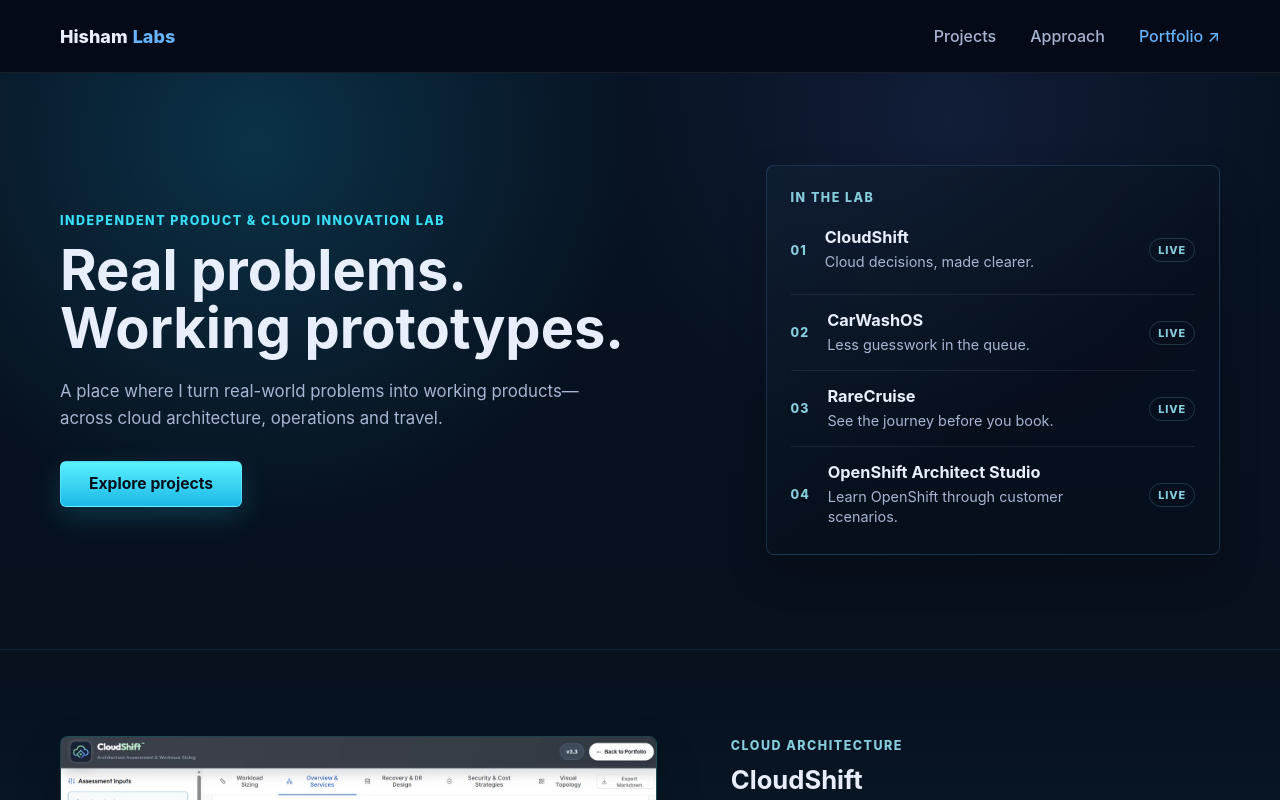
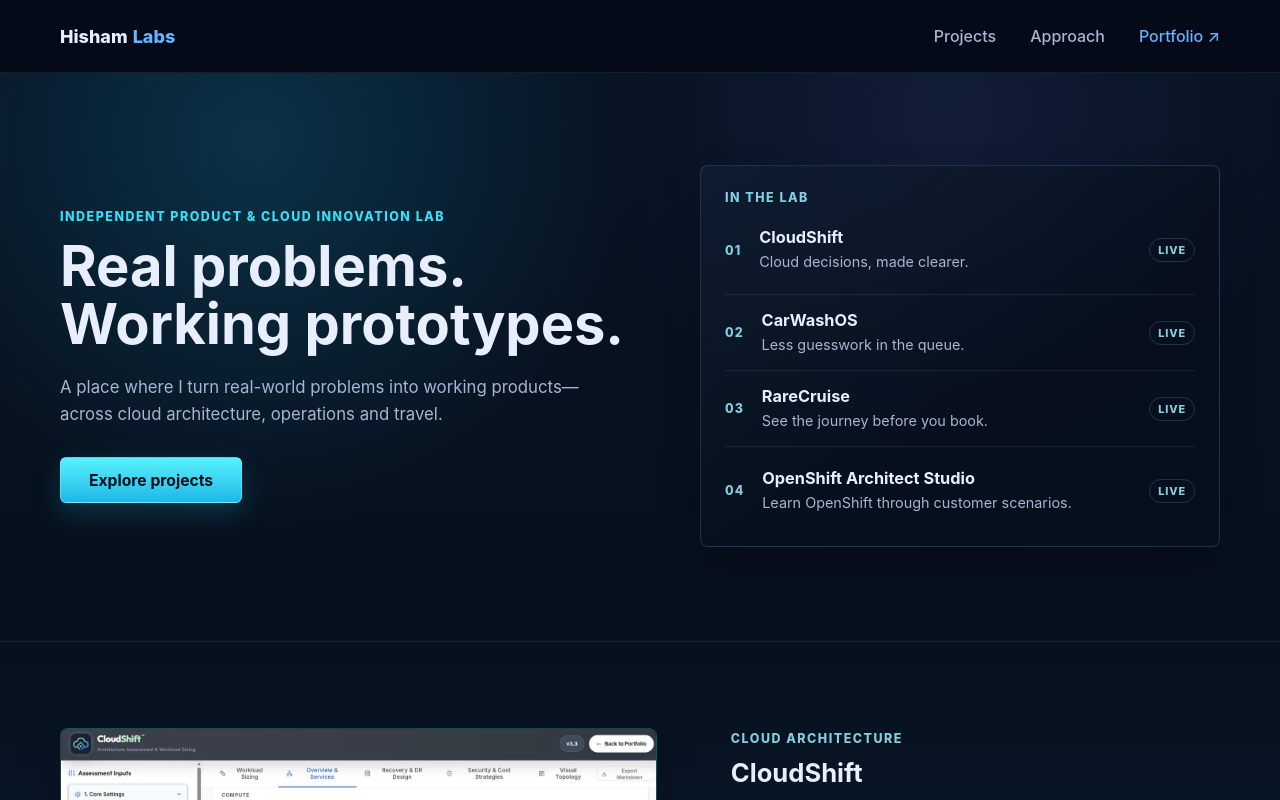
Before and after one commit to thehishamahmad/hisham-labs, a React (Vite) app: page / in a window 1280 px wide. Shown: the top 800 px of the page. Built offline with nearby package versions, Linux system fonts and the light colour scheme.

Commit message:
Give lab index room for concise OpenShift tagline

```diff
--- a/src/styles.css
+++ b/src/styles.css
@@ -477,6 +477,11 @@
 }
 
 @media (min-width: 1280px) {
+  .hero-inner {
+    grid-template-columns: minmax(0, 590px) minmax(0, 1fr);
+    gap: 50px;
+  }
+
   .closing-inner {
     width: min(100% - 80px, 1280px);
   }
```
